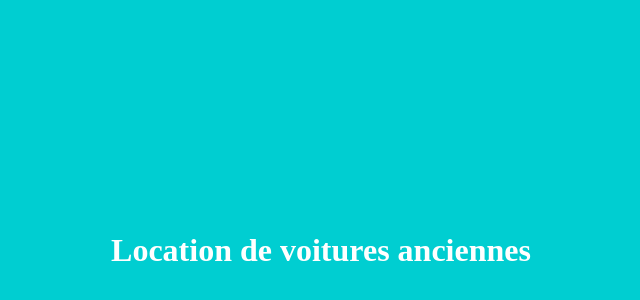
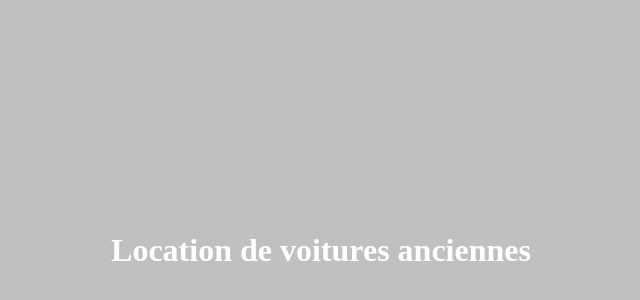
Before and after one commit to SantiagoNGles/locationVoiture, a plain HTML site: page index.html in a window 1280 px wide. Shown: the part 42-342 px from the top of the page, without its empty margins (319-959 px from the left). Drawn offline with Linux system fonts and the light colour scheme.

Commit message:
modification couleur fond

```diff
--- a/style.css
+++ b/style.css
@@ -1,5 +1,5 @@
 body.bleu{
-    background-color: darkturquoise;
+    background-color: silver;
     }
     h1.centre {
     padding-top: 20%;
```
